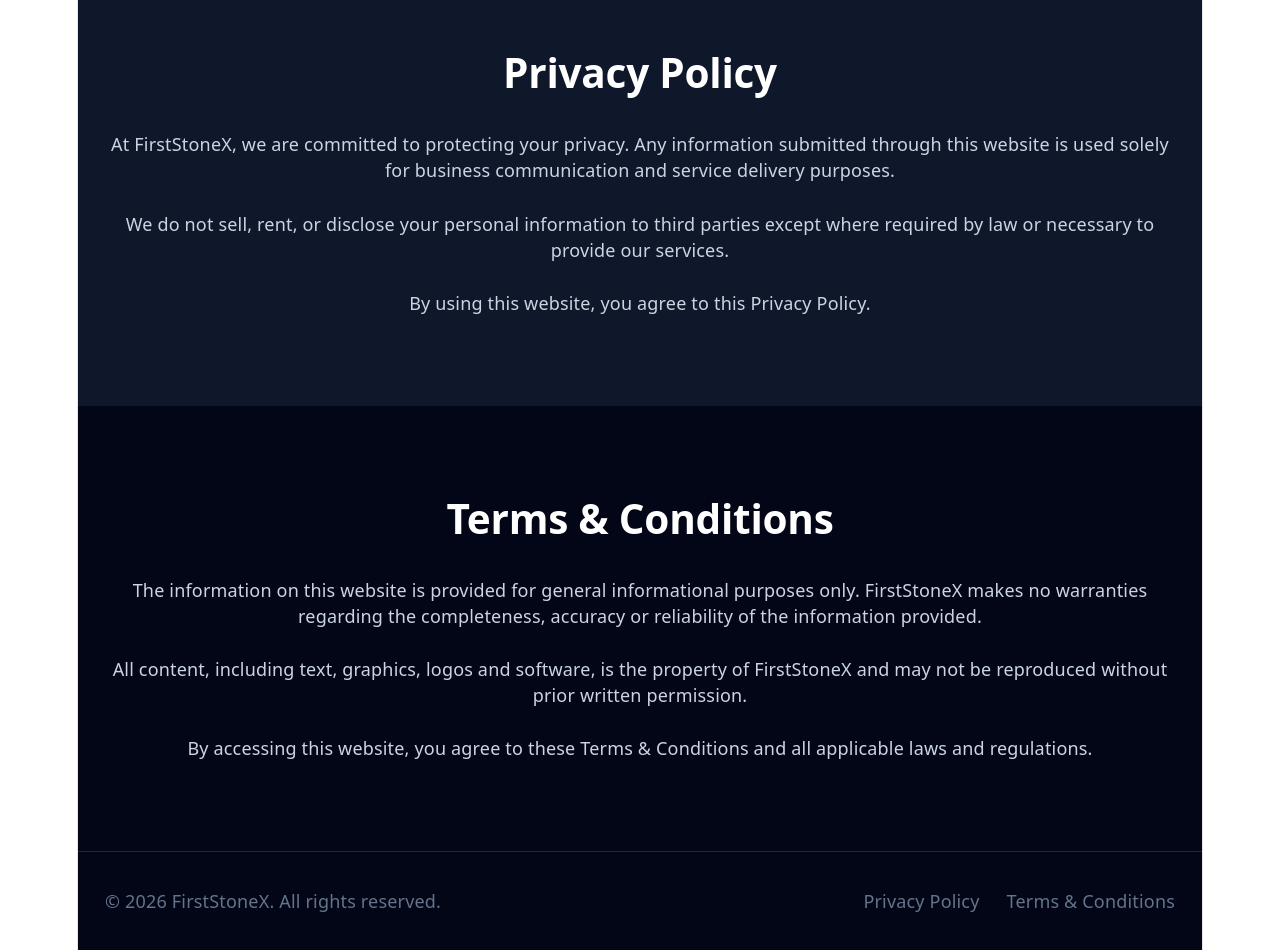
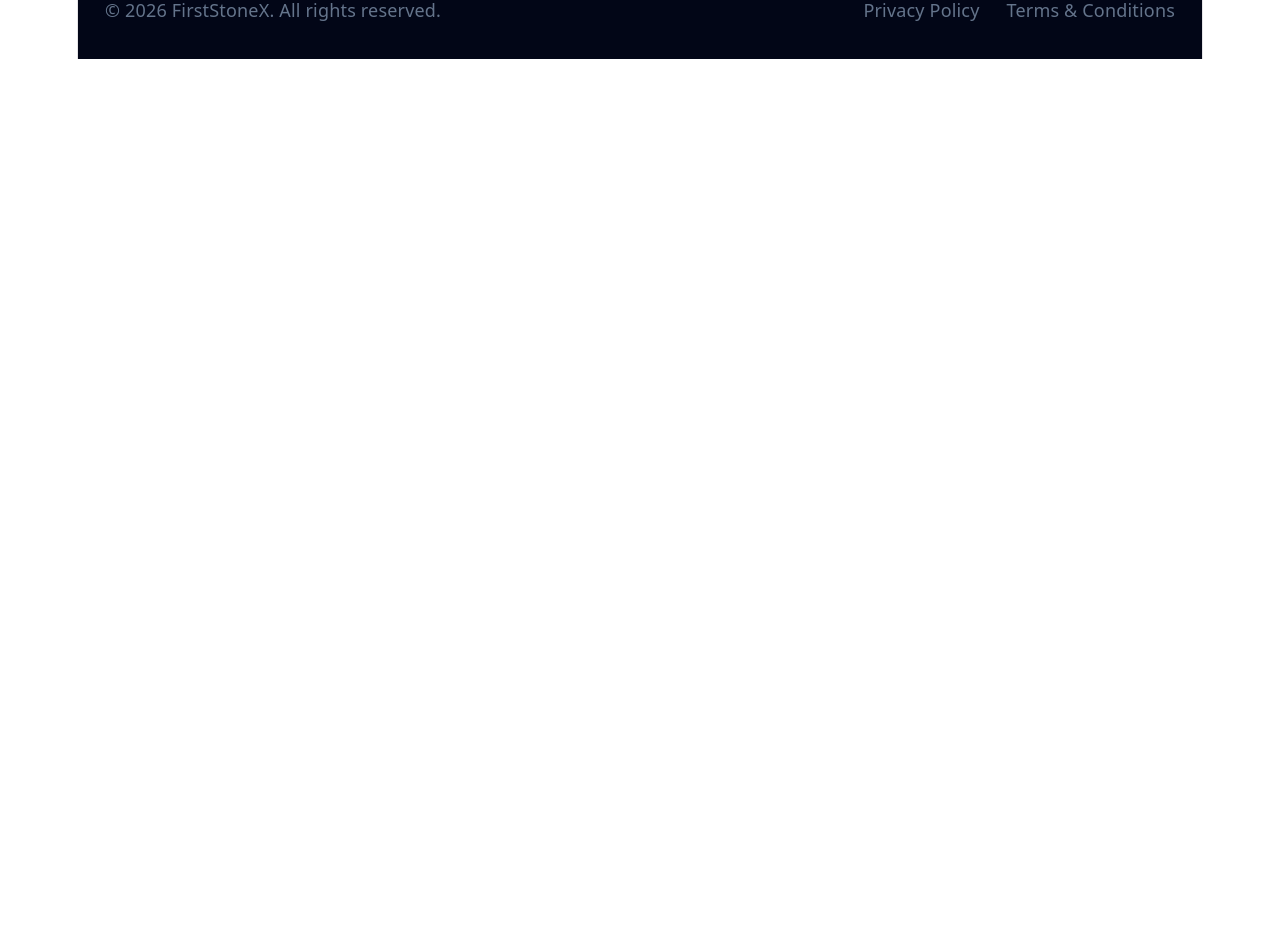
Before and after one commit to morabitsaad/mybusiness_website, a React (Vite) app: page / in a window 1280 px wide. Shown: the part 2200-3150 px from the top of the page. After the commit the page ends 2259 px from the top, so only its background shows below. Built offline with nearby package versions, Linux system fonts and the light colour scheme.

Commit message:
Mise à jour

```diff
--- a/src/App.jsx
+++ b/src/App.jsx
@@ -140,74 +140,7 @@
       </section>
 
 
-      {/* Privacy Policy */}
 
-      <section
-        id="privacy"
-        className="bg-slate-900 py-20 px-6"
-      >
-
-        <div className="max-w-5xl mx-auto">
-
-          <h2 className="text-4xl font-bold text-white mb-8">
-            Privacy Policy
-          </h2>
-
-          <p className="text-slate-300 mb-6">
-            At FirstStoneX, we are committed to protecting your privacy.
-            Any information submitted through this website is used solely
-            for business communication and service delivery purposes.
-          </p>
-
-          <p className="text-slate-300 mb-6">
-            We do not sell, rent, or disclose your personal information
-            to third parties except where required by law or necessary
-            to provide our services.
-          </p>
-
-          <p className="text-slate-300">
-            By using this website, you agree to this Privacy Policy.
-          </p>
-
-        </div>
-
-      </section>
-
-
-      {/* Terms & Conditions */}
-
-      <section
-        id="terms"
-        className="py-20 px-6"
-      >
-
-        <div className="max-w-5xl mx-auto">
-
-          <h2 className="text-4xl font-bold text-white mb-8">
-            Terms & Conditions
-          </h2>
-
-          <p className="text-slate-300 mb-6">
-            The information on this website is provided for general
-            informational purposes only. FirstStoneX makes no warranties
-            regarding the completeness, accuracy or reliability of the
-            information provided.
-          </p>
-
-          <p className="text-slate-300 mb-6">
-            All content, including text, graphics, logos and software,
-            is the property of FirstStoneX and may not be reproduced
-            without prior written permission.
-          </p>
-
-          <p className="text-slate-300">
-            By accessing this website, you agree to these Terms &
-            Conditions and all applicable laws and regulations.
-          </p>
-
-        </div>
-
-      </section>
 
 
       {/* Footer */}
```
